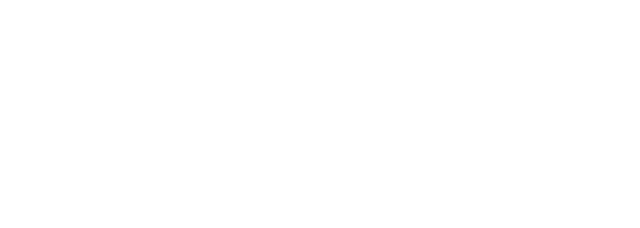
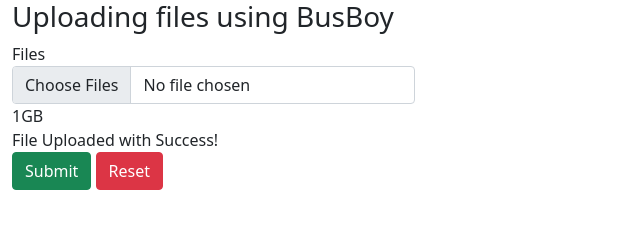
Before and after one commit to WeslleyFratini/upload-multiple-files, a website: page upload/frontend/public/index.html in a window 1280 px wide. Shown: the whole page, without its empty margins (0-640 px from the left). Drawn offline with nearby package versions, Linux system fonts and the light colour scheme.

Commit message:
style page

```diff
--- a/upload/frontend/public/index.html
+++ b/upload/frontend/public/index.html
@@ -6,10 +6,29 @@
     <meta http-equiv="X-UA-Compatible" content="IE=edge">
     <meta name="viewport" content="width=device-width, initial-scale=1.0">
     <title>Hey</title>
+    <link href="https://cdn.jsdelivr.net/npm/bootstrap@5.0.0-beta2/dist/css/bootstrap.min.css" rel="stylesheet"
+        integrity="sha384-BmbxuPwQa2lc/FVzBcNJ7UAyJxM6wuqIj61tLrc4wSX0szH/Ev+nYRRuWlolflfl" crossorigin="anonymous">
+
 </head>
 
-<body>
+<body class="container-fluid">
+    <div class="row">
+        <div class="col-md-4">
+            <h3>Uploading files using BusBoy</h3>
+            <form id="form" method="POST" enctype="multip/form-data"></form>
+            <div class="form-group"></div>
+            <label for="field">Files</label>
+            <input type="file" class="form-control" id="file" multiple>
+            <output class="span" id="size">1GB</output>
+            <br>
+            <output class="span" id="msg">File Uploaded with Success!</output>
+        </div>
 
+        <div class="form-group">
+            <input type="submit" class="btn btn-success">
+            <input type="reset" class="btn btn-danger">
+        </div>
+    </div>
 </body>
 
 </html>
```
